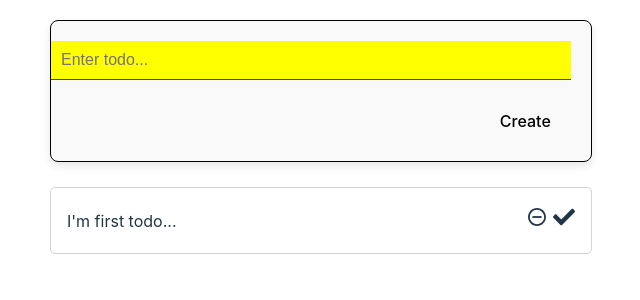
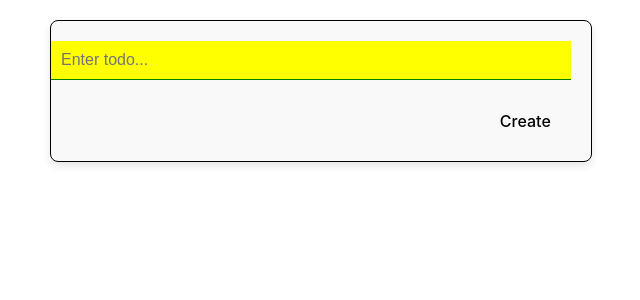
Before and after one commit to Sefer22/Typescript-TODOAPP, a React (Vite) app in the folder typescript-todoapp/: page / in a window 1280 px wide. Shown: the top 300 px of the page, without its empty margins (319-959 px from the left). Built offline with nearby package versions, Linux system fonts and the light colour scheme.

Commit message:
developed

```diff
--- a/typescript-todoapp/src/components/Todo.tsx
+++ b/typescript-todoapp/src/components/Todo.tsx
@@ -2,15 +2,21 @@ import React from 'react'
 import { IoMdRemoveCircleOutline } from "react-icons/io";
 import { FaCheck } from "react-icons/fa";
 import { FaEdit } from "react-icons/fa";
+import { TodoType } from '../types/Types';
 
-function Todo() {
+interface TodoProps {
+  todoProps:TodoType
+}
+
+function Todo({todoProps} :TodoProps) {
+  const {id,content} = todoProps;
   return (
    <div style={{display:'flex',flexDirection:'row'
    ,alignItems:'center',justifyContent:'space-between',
    border:'1px solid lightgrey',padding:'16px',marginTop:'25px',
    borderRadius:'5px'}}>
      <div>
-      I'm first todo...
+      {content}
     </div>
     <div style={{display:'flex',flexDirection:'row'
    ,alignItems:'center',justifyContent:'center'}}>
--- a/typescript-todoapp/src/components/TodoList.tsx
+++ b/typescript-todoapp/src/components/TodoList.tsx
@@ -1,10 +1,19 @@
 import React from 'react'
 import Todo from './Todo'
+import { useSelector } from 'react-redux'
+import { RootState } from '../redux/store'
+import { TodoType } from '../types/Types'
 
 function TodoList() {
+    const {todos} = useSelector((state:RootState)=>
+       state.todo)
+
   return (
     <div>
-      <Todo/>
+      {todos && todos.map((todo:TodoType)=>(
+        <Todo key={todo.id} todoProps={todo}/>
+      ))}
+
     </div>
   )
 }
```
